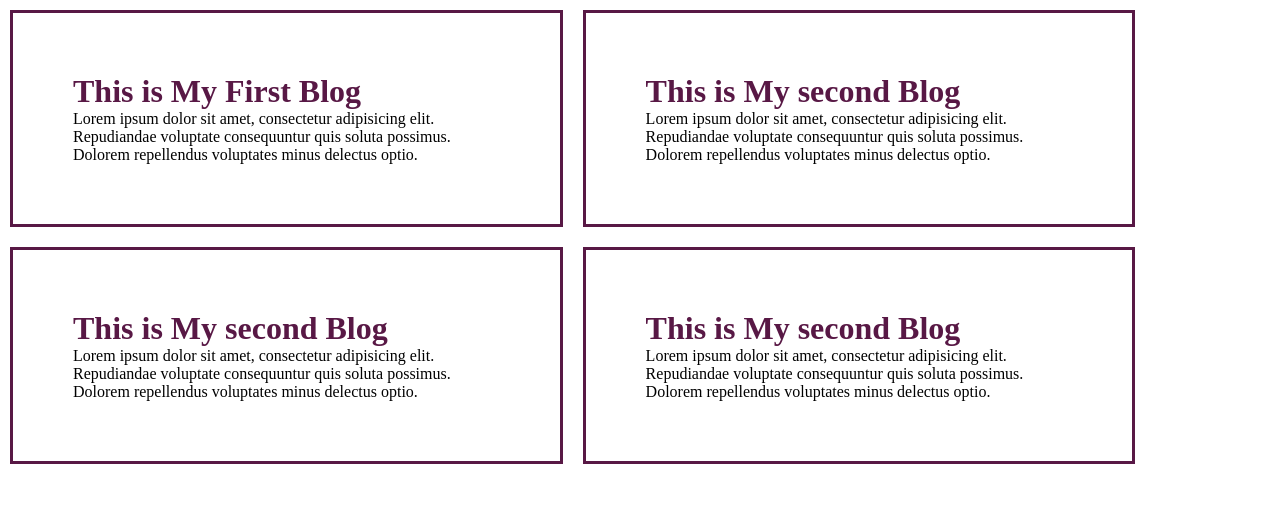
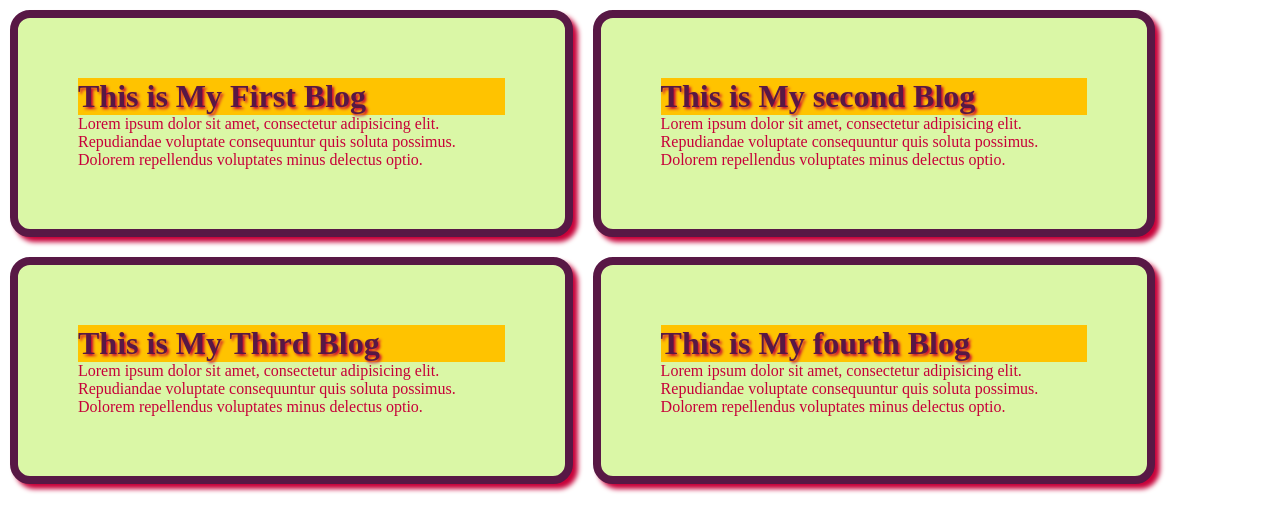
Before and after one commit to ZulkarNayem/practice-website, a plain HTML site: page index.html in a window 1280 px wide. Drawn offline with Linux system fonts and the light colour scheme.

Commit message:
forth commit

```diff
--- a/index.html
+++ b/index.html
@@ -16,11 +16,11 @@
         <p>Lorem ipsum dolor sit amet, consectetur adipisicing elit. Repudiandae voluptate consequuntur quis soluta possimus. Dolorem repellendus voluptates minus delectus optio.</p>
     </div>
     <div class="box">
-        <h1>This is My second Blog</h1>
+        <h1>This is My Third Blog</h1>
         <p>Lorem ipsum dolor sit amet, consectetur adipisicing elit. Repudiandae voluptate consequuntur quis soluta possimus. Dolorem repellendus voluptates minus delectus optio.</p>
     </div>
     <div class="box">
-        <h1>This is My second Blog</h1>
+        <h1>This is My fourth Blog</h1>
         <p>Lorem ipsum dolor sit amet, consectetur adipisicing elit. Repudiandae voluptate consequuntur quis soluta possimus. Dolorem repellendus voluptates minus delectus optio.</p>
     </div>
 </body>
--- a/styles/blog.css
+++ b/styles/blog.css
@@ -8,8 +8,16 @@
     padding: 60px; /* if you want space between the images */
   }
   div{
-    border: 3px solid #581845;
+    border: 8px solid #581845;
+    border-radius: 20px;
+    box-shadow: 5px 5px 5px #C70039;
+    background-color: #DAF7A6;
   }
   h1{
+    background-color: #FFC300;
     color: #581845;
+    text-shadow: 2px 2px 3px #C70039;
   }
+  p{
+    color: #C70039;
+  }
```
